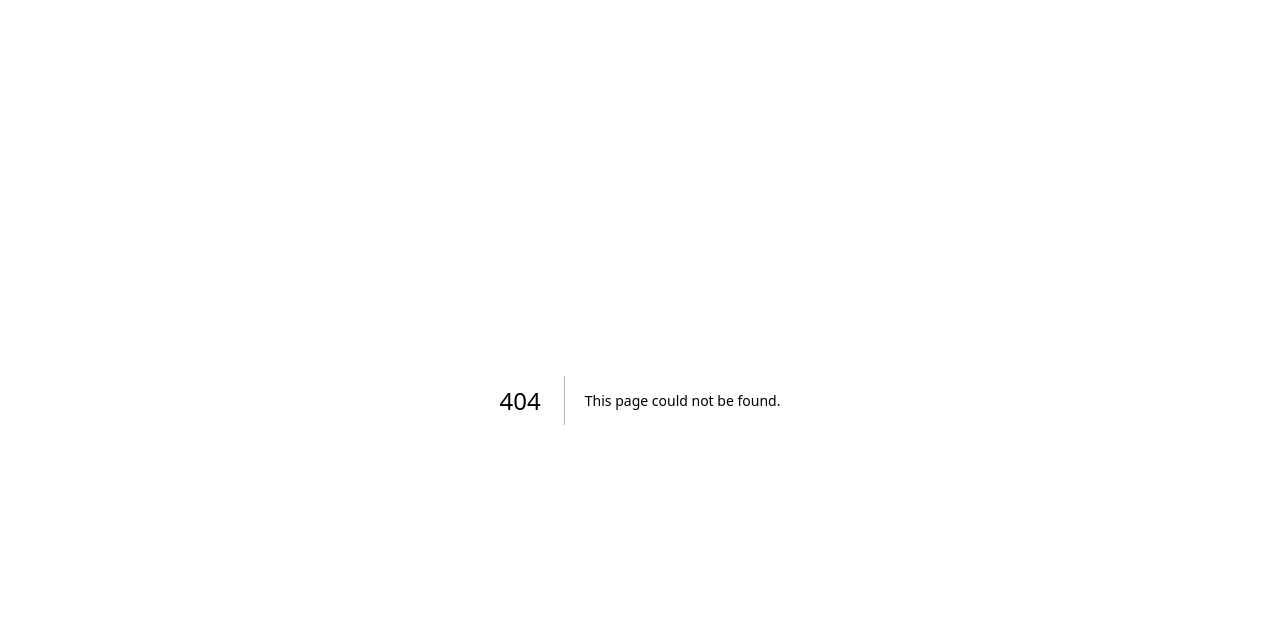
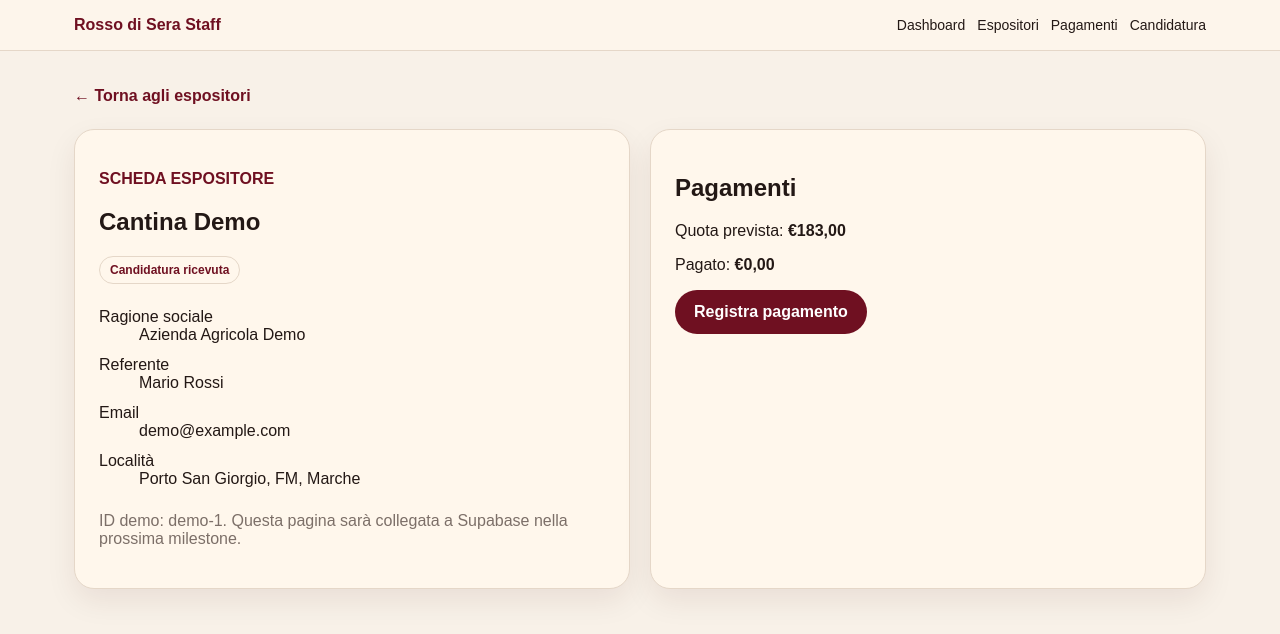
Before and after one commit to giordmando/rosso-di-sera-staff-app, a Next.js app: page /espositori/demo-1 in a window 1280 px wide. Before the commit this address had no page. Shown: the top 634 px of the page. Built offline with nearby package versions, Linux system fonts and the light colour scheme.

Commit message:
Add exhibitor detail page

```diff
--- /dev/null
+++ b/src/app/espositori/[id]/page.tsx
@@ -0,0 +1,34 @@
+import Link from 'next/link';
+import { AppHeader } from '@/components/AppHeader';
+import { StatusBadge } from '@/components/StatusBadge';
+
+export default function ExhibitorDetailPage({ params }: { params: { id: string } }) {
+  return (
+    <main>
+      <AppHeader />
+      <div className="container" style={{ paddingTop: 36, paddingBottom: 36 }}>
+        <Link href="/espositori" style={{ color: 'var(--wine)', fontWeight: 700 }}>← Torna agli espositori</Link>
+        <div className="grid grid-2" style={{ marginTop: 24 }}>
+          <section className="card">
+            <p style={{ color: 'var(--wine)', fontWeight: 800 }}>SCHEDA ESPOSITORE</p>
+            <h1>Cantina Demo</h1>
+            <StatusBadge status="candidatura_ricevuta" />
+            <dl style={{ display: 'grid', gap: 12, marginTop: 24 }}>
+              <div><dt>Ragione sociale</dt><dd>Azienda Agricola Demo</dd></div>
+              <div><dt>Referente</dt><dd>Mario Rossi</dd></div>
+              <div><dt>Email</dt><dd>demo@example.com</dd></div>
+              <div><dt>Località</dt><dd>Porto San Giorgio, FM, Marche</dd></div>
+            </dl>
+            <p style={{ marginTop: 24, color: 'var(--muted)' }}>ID demo: {params.id}. Questa pagina sarà collegata a Supabase nella prossima milestone.</p>
+          </section>
+          <section className="card">
+            <h2>Pagamenti</h2>
+            <p>Quota prevista: <strong>€183,00</strong></p>
+            <p>Pagato: <strong>€0,00</strong></p>
+            <button className="btn btn-primary">Registra pagamento</button>
+          </section>
+        </div>
+      </div>
+    </main>
+  );
+}
```
